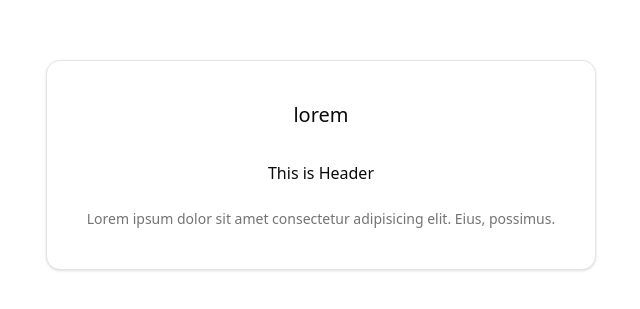
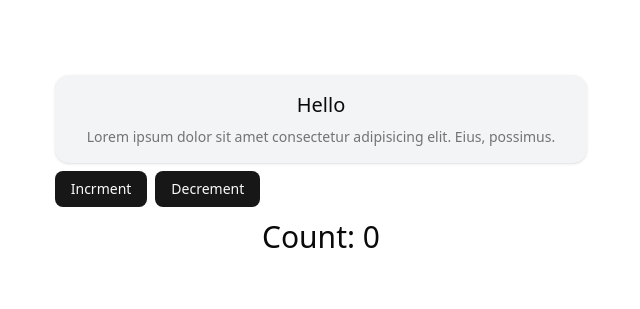
Before and after one commit to ranjit1024/x-state, a React (Vite) app: page / in a window 1280 px wide. Shown: the part 235-544 px from the top of the page, without its empty margins (319-959 px from the left). Built offline with nearby package versions, Linux system fonts and the light colour scheme.

Commit message:
adding decs event

```diff
--- a/package.json
+++ b/package.json
@@ -12,6 +12,7 @@
     "@radix-ui/react-label": "^2.1.7",
     "@radix-ui/react-select": "^2.2.6",
     "@radix-ui/react-slot": "^1.2.3",
+    "@xstate/react": "^6.1.0",
     "bun-plugin-tailwind": "^0.1.2",
     "class-variance-authority": "^0.7.1",
     "clsx": "^2.1.1",
@@ -19,7 +20,8 @@
     "react": "^19",
     "react-dom": "^19",
     "tailwind-merge": "^3.3.1",
-    "xstate": "^5.28.0"
+    "xstate": "^5.28.0",
+    "xstate-react": "^0.1.1"
   },
   "devDependencies": {
     "@types/react": "^19",
--- a/src/App.tsx
+++ b/src/App.tsx
@@ -2,18 +2,26 @@ import { Card, CardContent, CardDescription, CardHeader, CardTitle } from "@/com
 import { APITester } from "./APITester";
 import "./index.css";
 import { Textarea } from "./components/ui/textarea";
+import  {useActorRef, useSelector} from "@xstate/react";
+import { countLogic } from "./state";
+import { Button } from "./components/ui/button";
+export function App() {
+  const  counterRef = useActorRef(countLogic)
+  const count = useSelector(counterRef, (state)=> state.context.count)
 
-
-
-export function App() {
   return (
     <div className="container mx-auto p-8 text-center relative z-10">
 
-      <Card className="p-10">
-        <CardHeader className="text-xl">lorem</CardHeader>
-        <CardContent>This is Header</CardContent>
+      <div className=" bg-gray-100 shadow rounded-xl px-8  py-4">
+        <CardHeader className="text-xl">Hello</CardHeader>
+
         <CardDescription>Lorem ipsum dolor sit amet consectetur adipisicing elit. Eius, possimus.</CardDescription>
-      </Card>
+      </div>
+      <div className="flex gap-2 mt-2">
+      <Button onClick={()=> counterRef.send({'type':'inc'})}>Incrment</Button>
+      <Button onClick={()=> counterRef.send({'type':'dec'})}> Decrement </Button>
+      </div>
+      <h2 className="text-3xl font-medium mt-3">Count: {count}</h2>
     </div>
   );
 }
--- a/src/state/index.ts
+++ b/src/state/index.ts
@@ -0,0 +1,12 @@
+import {fromTransition} from "xstate"
+
+export const countLogic = fromTransition((state, event)=> {
+    console.log(state);
+    if(event.type === "inc"){
+        return {count: state.count +  1}
+    }
+    else if(event.type === "dec") {
+        return {count: state.count - 1}
+    }
+    return state;
+}, {count:0})
```
Also changed, not shown: 1 other file (tests, documents, lock files or other folders).
